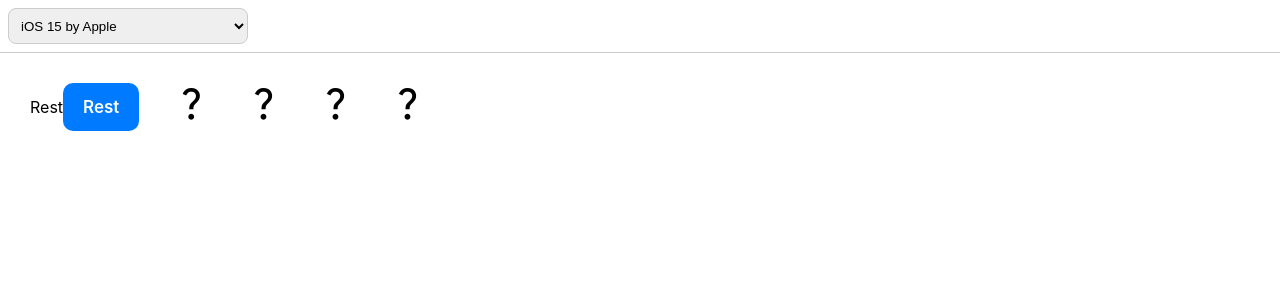
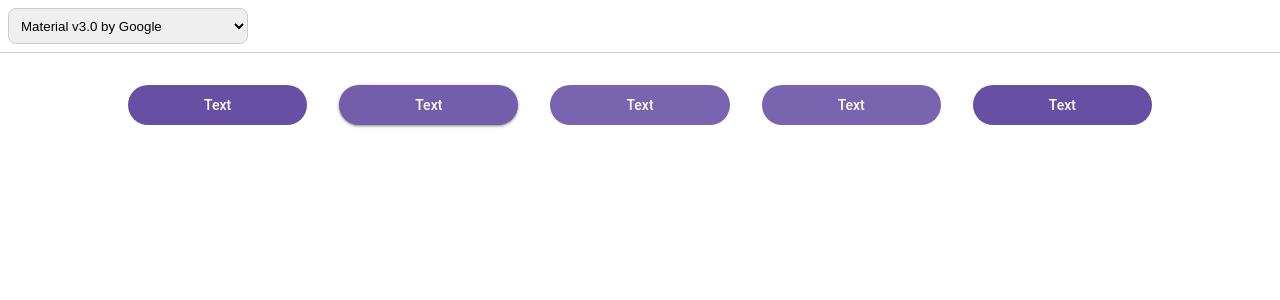
Before and after one commit to rodrigojcmello/kiskadee, a React (Vite) app in the folder packages/react/: page / in a window 1280 px wide. Shown: the top 300 px of the page. Built offline with nearby package versions, Linux system fonts and the light colour scheme.

Commit message:
feat: gradient border

```diff
--- a/packages/react/src/App.tsx
+++ b/packages/react/src/App.tsx
@@ -2,13 +2,13 @@ import type { FC } from 'react';
 import { Bar } from './site/components/Bar/Bar';
 import { theme } from './themes/theme';
 import { KiskadeeProvider } from './context';
-import { ButtonDocument } from './site/documentation/Button/ButtonDocumentation';
+import { ButtonDocumentation } from './site/documentation/Button/ButtonDocumentation';
 
 export const App: FC = () => {
   return (
     <KiskadeeProvider theme={theme}>
       <Bar />
-      <ButtonDocument />
+      <ButtonDocumentation />
     </KiskadeeProvider>
   );
 };
--- a/packages/react/src/components/Button/Button.tsx
+++ b/packages/react/src/components/Button/Button.tsx
@@ -1,23 +1,46 @@
 import styled from '@emotion/styled';
 import type { FC } from 'react';
 import { useContext } from 'react';
-import type { ButtonProps, ButtonStyle } from './Button.types';
+import type { ButtonStyle, ButtonProps } from './Button.types';
 import { KiskadeeContext } from '../../context';
 
 const timingFunction = 'ease';
 const duration = '0.2s';
 
-const Container = styled.button<{ theme?: ButtonStyle }>(({ theme }) => ({
+const Container = styled.button<
+  Pick<ButtonProps, 'width'> & { theme?: ButtonStyle }
+>(({ theme, width }) => {
+  const borderColor = theme.container?.rest?.borderColor;
+  const borderWidth = theme.container?.rest?.borderWidth;
+  const containerRest = { ...theme.container?.rest };
+  delete containerRest.borderColor;
+  delete containerRest.borderWidth;
+
+  return {
     //----------------------------------------------------------------------------
     // Container
     //----------------------------------------------------------------------------
 
     // REST
+    ...containerRest,
 
-  ...theme.container?.rest,
+    position: 'relative',
+    '&::before': borderColor && {
+      content: '""',
+      position: 'absolute',
+      inset: 0,
+      padding: borderWidth,
+      background: borderColor,
+      borderRadius: 'inherit',
+      mask: 'linear-gradient(#fff 0 0) content-box, linear-gradient(#fff 0 0)',
+      '-webkit-mask-composite': 'xor',
+      maskComposite: 'exclude',
+    },
+
+    // WIDTH
+    ...(width === 'block' ? { width: '100%' } : {}),
 
     // HOVER
-
     '&:hover, &.hover': {
       ...theme.container?.hover,
       '& .text': {
@@ -25,9 +48,33 @@ const Container = styled.button<{ theme?: ButtonStyle }>(({ theme }) => ({
       },
     },
 
+    // FOCUS
+    '&:focus, &.focus': {
+      ...theme.container?.focus,
+      '& .text': {
+        ...theme.text?.focus,
+      },
+    },
+
+    // PRESSED
+    '&.pressed': {
+      ...theme.container?.pressed,
+      '& .text': {
+        ...theme.text?.pressed,
+      },
+    },
+
+    // VISITED
+    '&:visited, &.visited': {
+      ...theme.container?.visited,
+      '& .text': {
+        ...theme.text?.visited,
+      },
+    },
+
     // DEFAULT
-
     cursor: 'pointer',
+    border: 'none',
     transitionProperty: 'background, box-shadow, border-radius, padding',
     transitionDuration: duration,
     transitionTimingFunction: timingFunction,
@@ -38,31 +85,40 @@ const Container = styled.button<{ theme?: ButtonStyle }>(({ theme }) => ({
     //----------------------------------------------------------------------------
 
     // REST
-
     '& .text': {
       ...theme.text?.rest,
-    transitionProperty: 'color',
+      transitionProperty: 'color, font-size',
       transitionDuration: duration,
       transitionTimingFunction: timingFunction,
     },
 
     // HOVER
-
     '&:hover .text, .hover .text': {
       ...theme.text?.hover,
     },
-}));
+  };
+});
 
 export const Button: FC<ButtonProps> = ({
   text,
   typeHTML = 'button',
   hover,
+  focus,
+  pressed,
+  visited,
   // icon,
   onClick,
+  width = 'auto',
   // variant,
   disabled,
 }) => {
   const [theme] = useContext(KiskadeeContext);
+
+  const className: string[] = [];
+  if (hover) className.push('hover');
+  if (focus) className.push('focus');
+  if (pressed) className.push('pressed');
+  if (visited) className.push('visited');
 
   return (
     <Container
@@ -70,7 +126,8 @@ export const Button: FC<ButtonProps> = ({
       type={typeHTML}
       onClick={onClick}
       disabled={disabled}
-      className={hover ? 'hover' : ''}
+      className={className.join(' ')}
+      width={width}
     >
       {/* <span>+</span> */}
       <span className="text">{text}</span>
--- a/packages/react/src/site/components/Bar/Bar.tsx
+++ b/packages/react/src/site/components/Bar/Bar.tsx
@@ -34,15 +34,16 @@ export const Bar: FC = () => {
   };
 
   useEffect(() => {
-    setTheme(themes.ios);
+    setTheme(themes.material);
   }, []);
 
   return (
     <BarStyled>
       <SelectTheme onChange={handleChange}>
-        <option value="ios">iOS 15 by Apple</option>
-        <option value="material">Material 3 by Google</option>
-        <option value="fluent">Fluent 2 by Microsoft</option>
+        <option value="material">Material v3.0 by Google</option>
+        <option value="ios">iOS v15 by Apple</option>
+        <option value="ios">iOS v15 by Kiskadee</option>
+        <option value="fluent">Fluent by Microsoft</option>
       </SelectTheme>
     </BarStyled>
   );
--- /dev/null
+++ b/packages/react/src/site/components/Box/Box.tsx
@@ -0,0 +1,8 @@
+import styled from '@emotion/styled';
+
+export const Box = styled.div(() => ({
+  display: 'grid',
+  gridTemplateColumns: '1fr 1fr 1fr 1fr 1fr',
+  gap: 32,
+  width: '100%',
+}));
--- /dev/null
+++ b/packages/react/src/site/components/Container/Container.tsx
@@ -0,0 +1,8 @@
+import styled from '@emotion/styled';
+
+export const Container = styled.div(() => ({
+  width: '100%',
+  maxWidth: '1024px',
+  margin: '0 auto',
+  padding: '32px',
+}));
--- a/packages/react/src/site/documentation/Button/ButtonDocumentation.tsx
+++ b/packages/react/src/site/documentation/Button/ButtonDocumentation.tsx
@@ -1,51 +1,33 @@
 /* eslint-disable @typescript-eslint/no-empty-function */
 import type { FC } from 'react';
-import { useContext } from 'react';
 import { Button } from '../../../components/Button/Button';
-import { KiskadeeContext } from '../../../context';
+import { Box } from '../../components/Box/Box';
+import { Container } from '../../components/Container/Container';
 
-export const ButtonDocument: FC = () => {
-  const [theme] = useContext(KiskadeeContext);
-  const { button } = theme.component;
-
+export const ButtonDocumentation: FC = () => {
   return (
-    <div style={{ padding: '30px', display: 'flex', gap: 32 }}>
+    <Container>
+      <Box>
         <div>
-        <span>Rest</span>
-        <Button text="Rest" onClick={(): void => {}} />
+          <Button text="Text" width="block" onClick={(): void => {}} />
         </div>
 
         <div>
-        {button?.container?.hover ? (
-          <Button text="Hover" hover onClick={(): void => {}} />
-        ) : (
-          <span className="material-symbols-outlined">question_mark</span>
-        )}
+          <Button text="Text" width="block" hover onClick={(): void => {}} />
         </div>
 
         <div>
-        {button?.container?.focused ? (
-          <Button text="Focused" onClick={(): void => {}} />
-        ) : (
-          <span className="material-symbols-outlined">question_mark</span>
-        )}
+          <Button text="Text" width="block" focus onClick={(): void => {}} />
         </div>
 
         <div>
-        {button?.container?.pressed ? (
-          <Button text="Pressed" onClick={(): void => {}} />
-        ) : (
-          <span className="material-symbols-outlined">question_mark</span>
-        )}
+          <Button text="Text" width="block" pressed onClick={(): void => {}} />
         </div>
 
         <div>
-        {button?.container?.visited ? (
-          <Button text="Visited" onClick={(): void => {}} />
-        ) : (
-          <span className="material-symbols-outlined">question_mark</span>
-        )}
+          <Button text="Text" width="block" visited onClick={(): void => {}} />
         </div>
-    </div>
+      </Box>
+    </Container>
   );
 };
--- a/packages/react/src/themes/fluent/theme.ts
+++ b/packages/react/src/themes/fluent/theme.ts
@@ -6,14 +6,14 @@ export const fluentTheme: KiskadeeSchema = {
       container: {
         rest: {
           backgroundColor: '#005FB8',
-          padding: '6px 20px',
-          border: 'none',
+          padding: '5px 12px 7px 12px',
           borderRadius: '4px',
+          borderColor:
+            'linear-gradient(180deg, hsl(0deg 0% 100% / 8%) 90%, hsl(0deg 0% 0% / 40%) 100%)',
+          borderWidth: '1px',
         },
         hover: {
-          backgroundColor: '#106EBE',
-          boxShadow:
-            '0px 1px 2px rgba(0, 0, 0, 0.3), 0px 1px 3px 1px rgba(0, 0, 0, 0.15)',
+          backgroundColor: '#1A6FBF',
         },
       },
       text: {
--- a/packages/react/src/themes/material/theme.ts
+++ b/packages/react/src/themes/material/theme.ts
@@ -14,6 +14,12 @@ export const materialTheme: KiskadeeSchema = {
           backgroundColor: '#735EAB',
           boxShadow:
             '0px 1px 2px rgba(0, 0, 0, 0.3), 0px 1px 3px 1px rgba(0, 0, 0, 0.15)',
+        },
+        focus: {
+          backgroundColor: '#7965AF',
+        },
+        pressed: {
+          backgroundColor: '#7965AF',
         },
       },
       text: {
```
Also changed, not shown: packages/react/src/components/Button/Button.types.ts (+9 -2 lines). Lines whose indentation alone changed are shown as unchanged.
